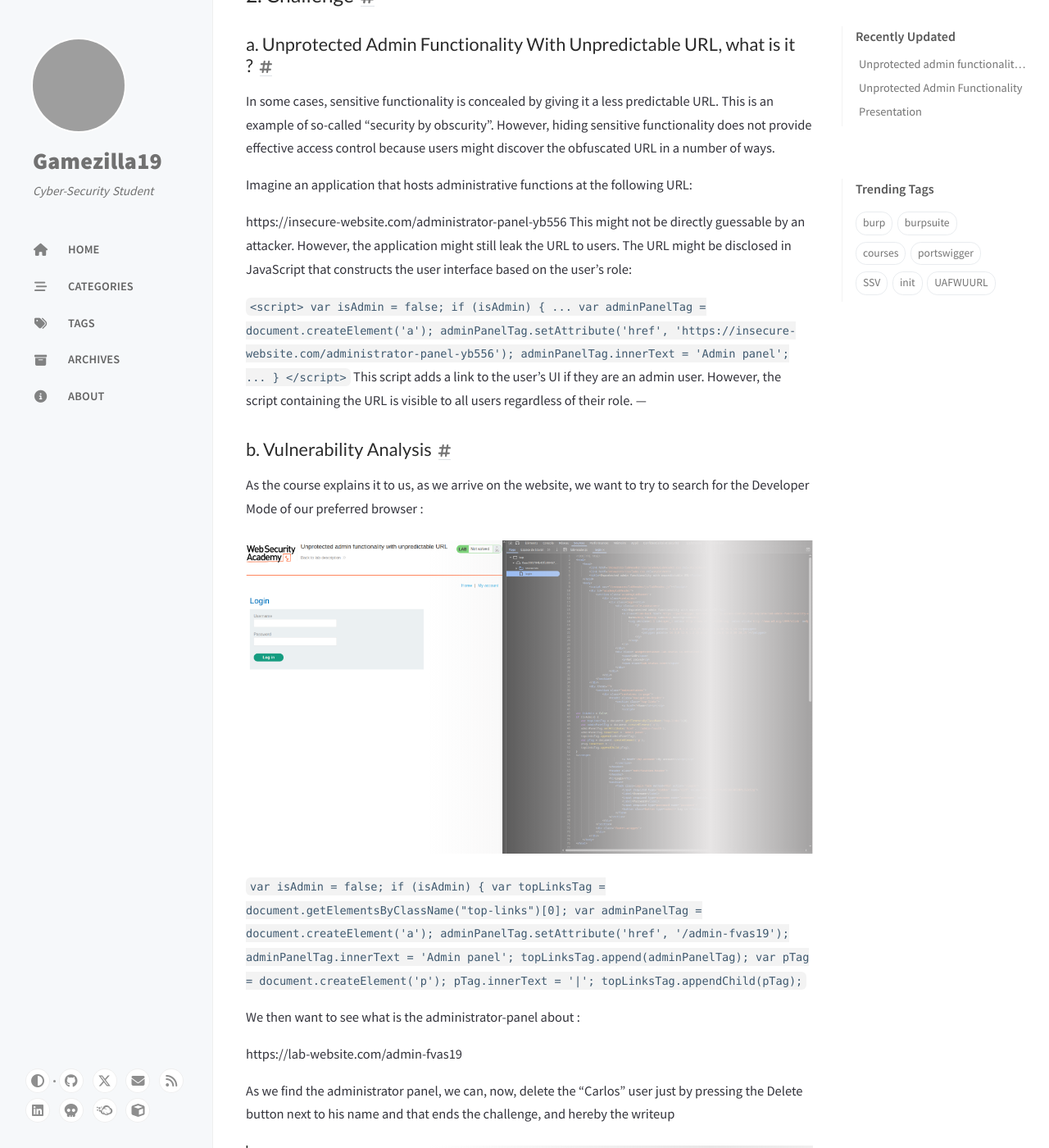
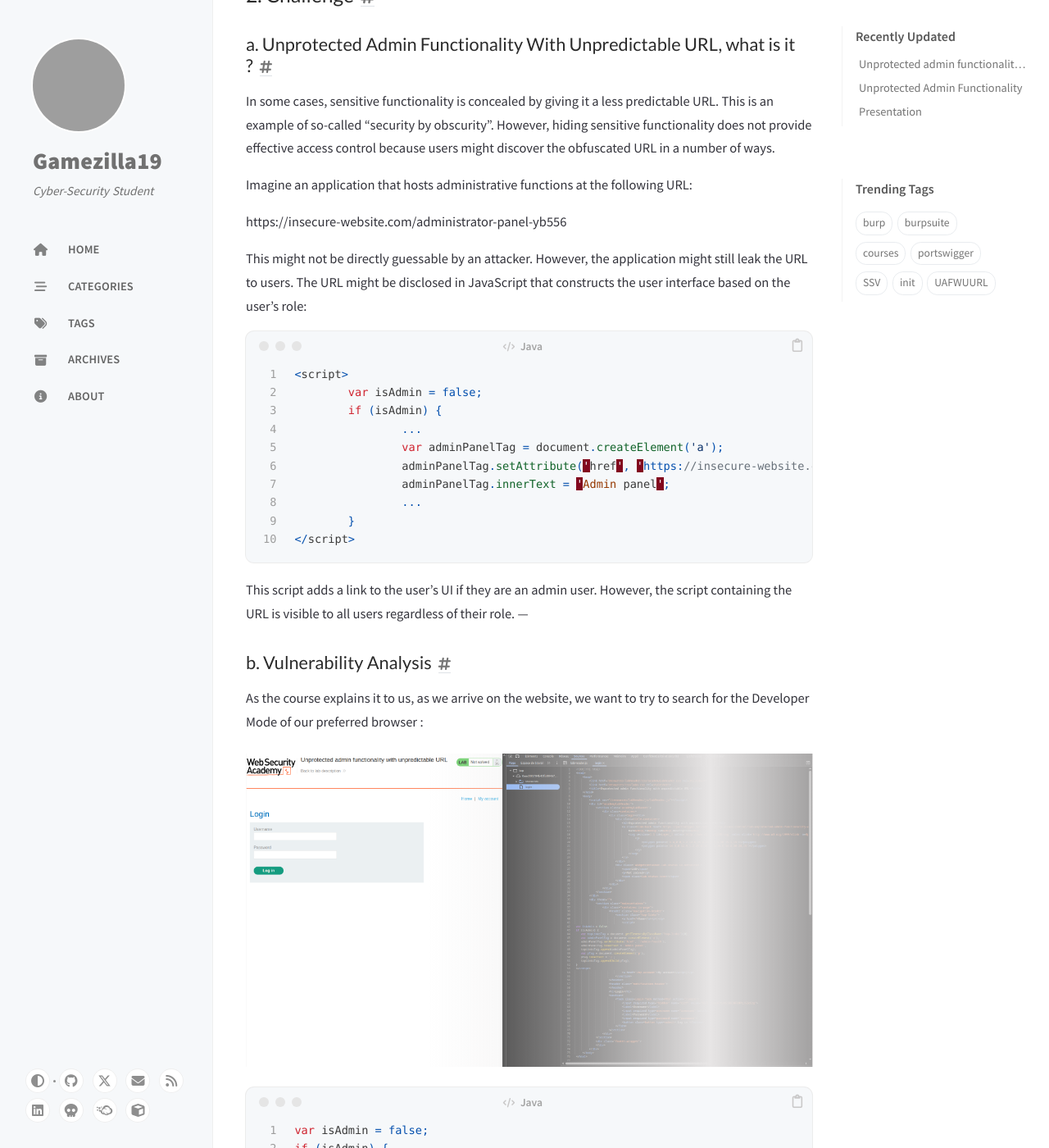
Before and after one commit to gamezilla19/gamezilla19.github.io, a Jekyll site: the page built from _posts/PortSwigger/ServerSideVuln/2025-05-30-UAFWithUnpredictableURL.md, in a window 1280 px wide and 1400 px high, scrolled down 901 px. Shown: the whole window at 82% size. Built offline with Jekyll 4.4.1, drawn with Linux system fonts in a browser that asks for light colours; cached includes are drawn as plain includes; nearby versions of some CDN libraries; some of the changed text lies outside the part shown; grey boxes are pictures that could not be loaded.

Commit message:
modified UAFWUURL for java code to appear

````diff
--- a/_posts/PortSwigger/ServerSideVuln/2025-05-30-UAFWithUnpredictableURL.md
+++ b/_posts/PortSwigger/ServerSideVuln/2025-05-30-UAFWithUnpredictableURL.md
@@ -31,9 +31,11 @@ In some cases, sensitive functionality is concealed by giving it a less predicta
 Imagine an application that hosts administrative functions at the following URL:
 
 https://insecure-website.com/administrator-panel-yb556
+
 This might not be directly guessable by an attacker. However, the application might still leak the URL to users. The URL might be disclosed in JavaScript that constructs the user interface based on the user's role:
 
-```<script>
+```java
+<script>
 	var isAdmin = false;
 	if (isAdmin) {
 		...
@@ -42,7 +44,8 @@ This might not be directly guessable by an attacker. However, the application mi
 		adminPanelTag.innerText = 'Admin panel';
 		...
 	}
-</script>```
+</script>
+```
 This script adds a link to the user's UI if they are an admin user. However, the script containing the URL is visible to all users regardless of their role.
 ---
 
@@ -53,7 +56,8 @@ As the course explains it to us, as we arrive on the website, we want to try to
 
 ![console](/assets/img/posts/PortSwigger/ServerSideVulnerabilities/UAFWUURL/console.png)
 
-```var isAdmin = false;
+```java
+var isAdmin = false;
 if (isAdmin) {
    var topLinksTag = document.getElementsByClassName("top-links")[0];
    var adminPanelTag = document.createElement('a');
@@ -62,7 +66,8 @@ if (isAdmin) {
    topLinksTag.append(adminPanelTag);
    var pTag = document.createElement('p');
    pTag.innerText = '|';
-   topLinksTag.appendChild(pTag);```
+   topLinksTag.appendChild(pTag);
+```
 
 We then want to see what is the administrator-panel about :
 
````
